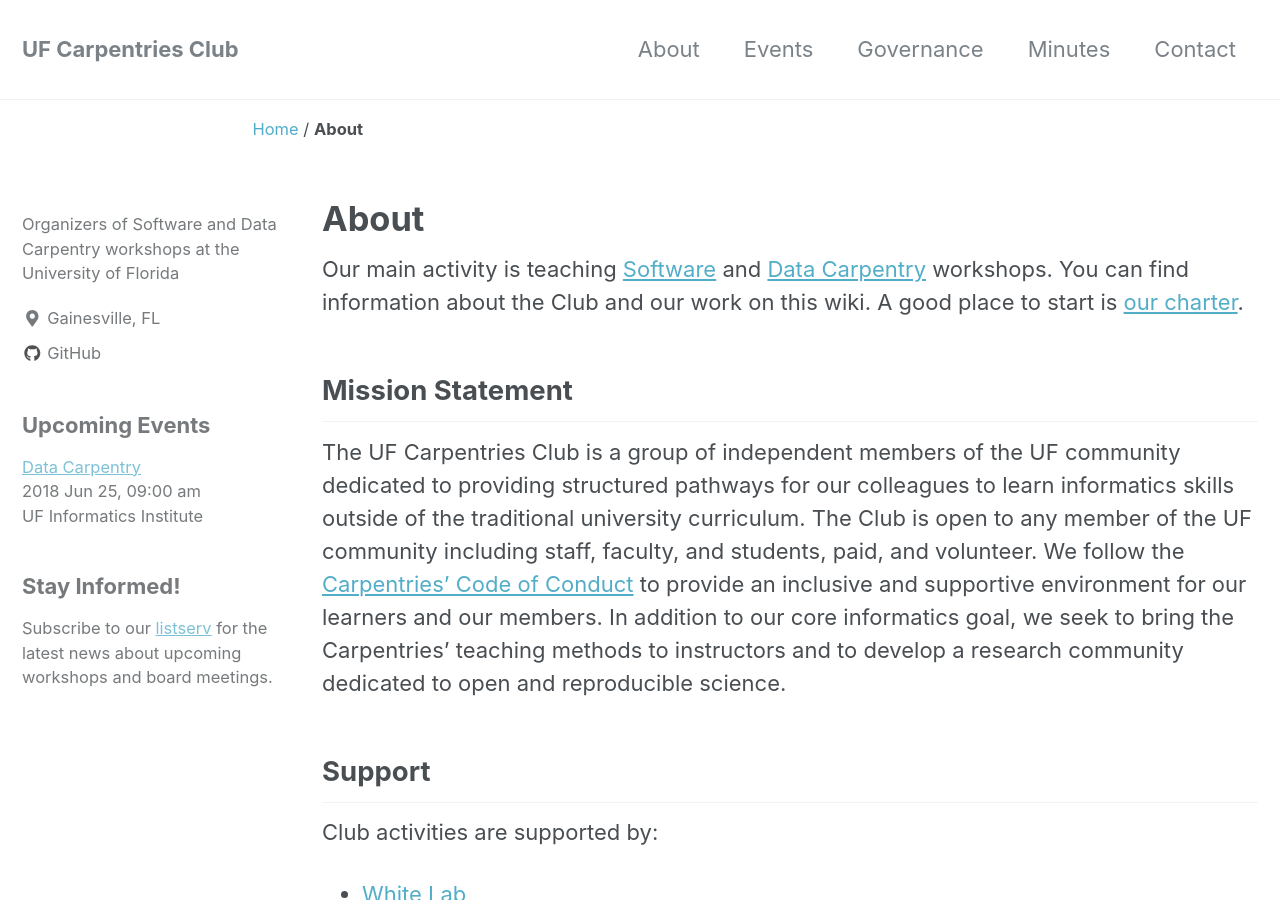
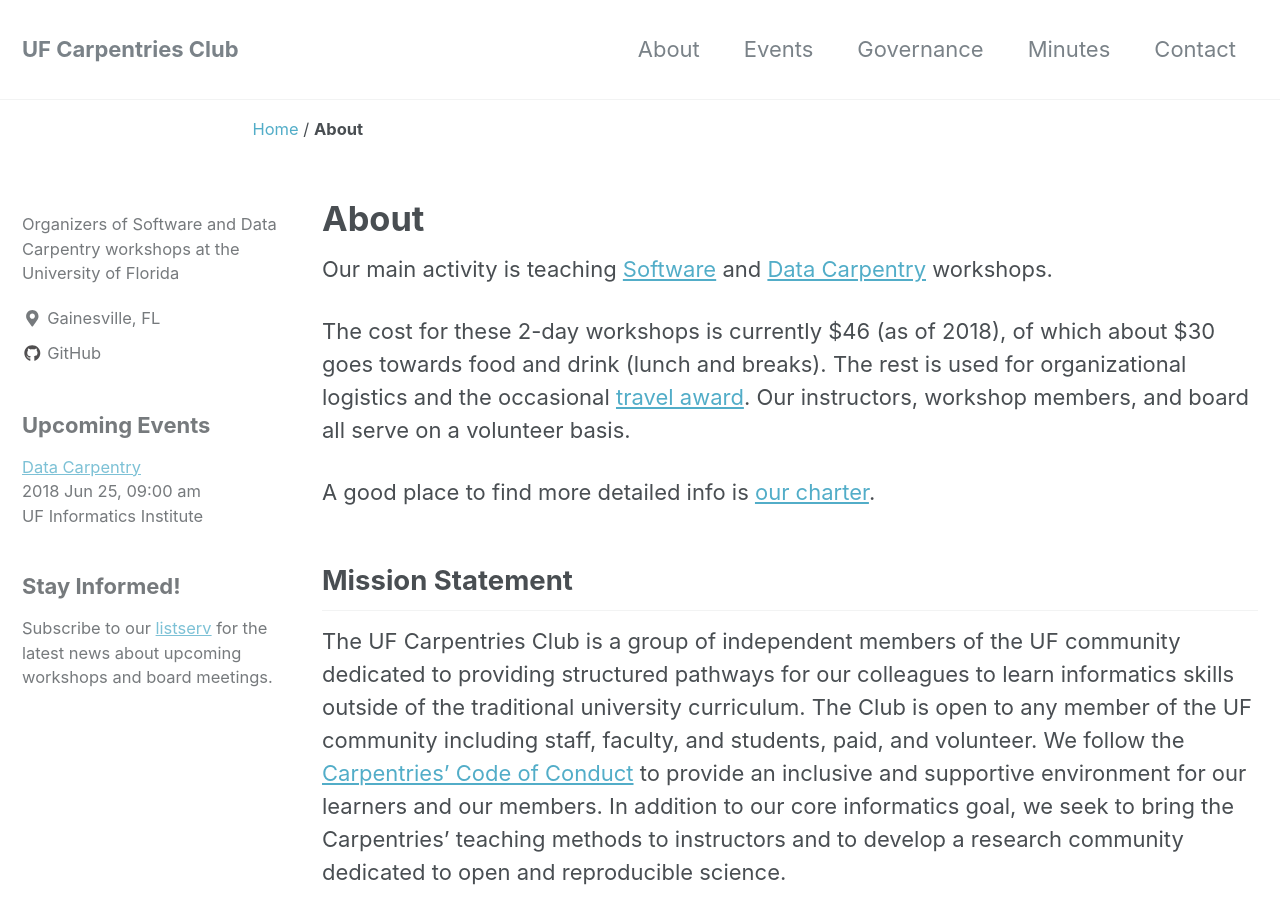
Before and after one commit to UF-Carpentry/website, a Jekyll site: the page built from _pages/about.md, in a window 1280 px wide and 900 px high. Built offline with Jekyll 4.4.1, drawn with Linux system fonts in a browser that asks for light colours; nearby versions of some CDN libraries.

Commit message:
adding info about workshop expenditures

```diff
--- a/_pages/about.md
+++ b/_pages/about.md
@@ -5,7 +5,11 @@
 classes: wide
 ---
 
-Our main activity is teaching [Software](https://software-carpentry.org/) and [Data Carpentry](http://www.datacarpentry.org/) workshops. You can find information about the Club and our work on this wiki. A good place to start is [our charter]({{ site.baseurl }}/charter/).
+Our main activity is teaching [Software](https://software-carpentry.org/) and [Data Carpentry](http://www.datacarpentry.org/) workshops.
+
+The cost for these 2-day workshops is currently $46 (as of 2018), of which about $30 goes towards food and drink (lunch and breaks). The rest is used for organizational logistics and the occasional [travel award]({{ site.baseurl }}/awards/). Our instructors, workshop members, and board all serve on a volunteer basis.
+
+A good place to find more detailed info is [our charter]({{ site.baseurl }}/charter/).
 
 ## Mission Statement
 
```
